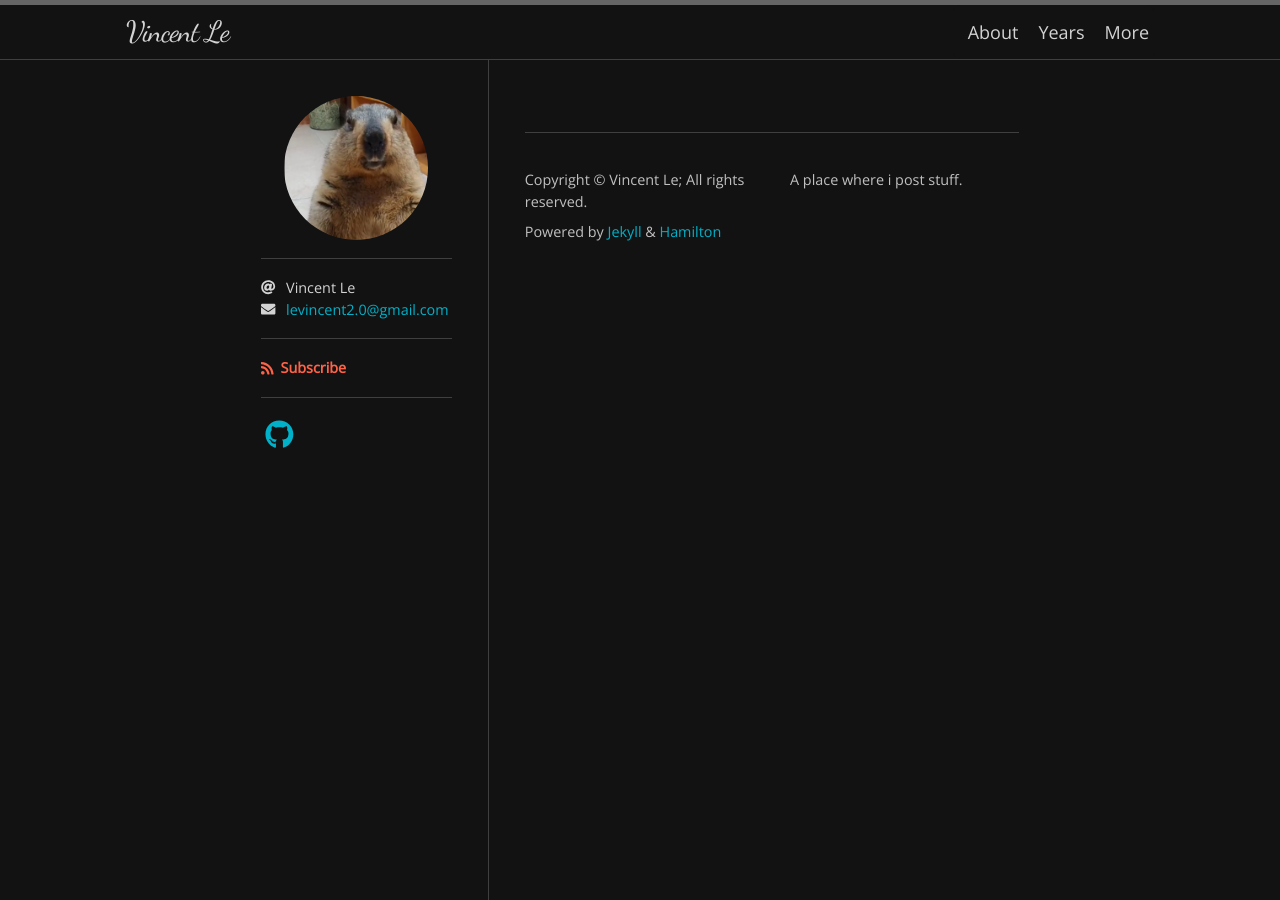
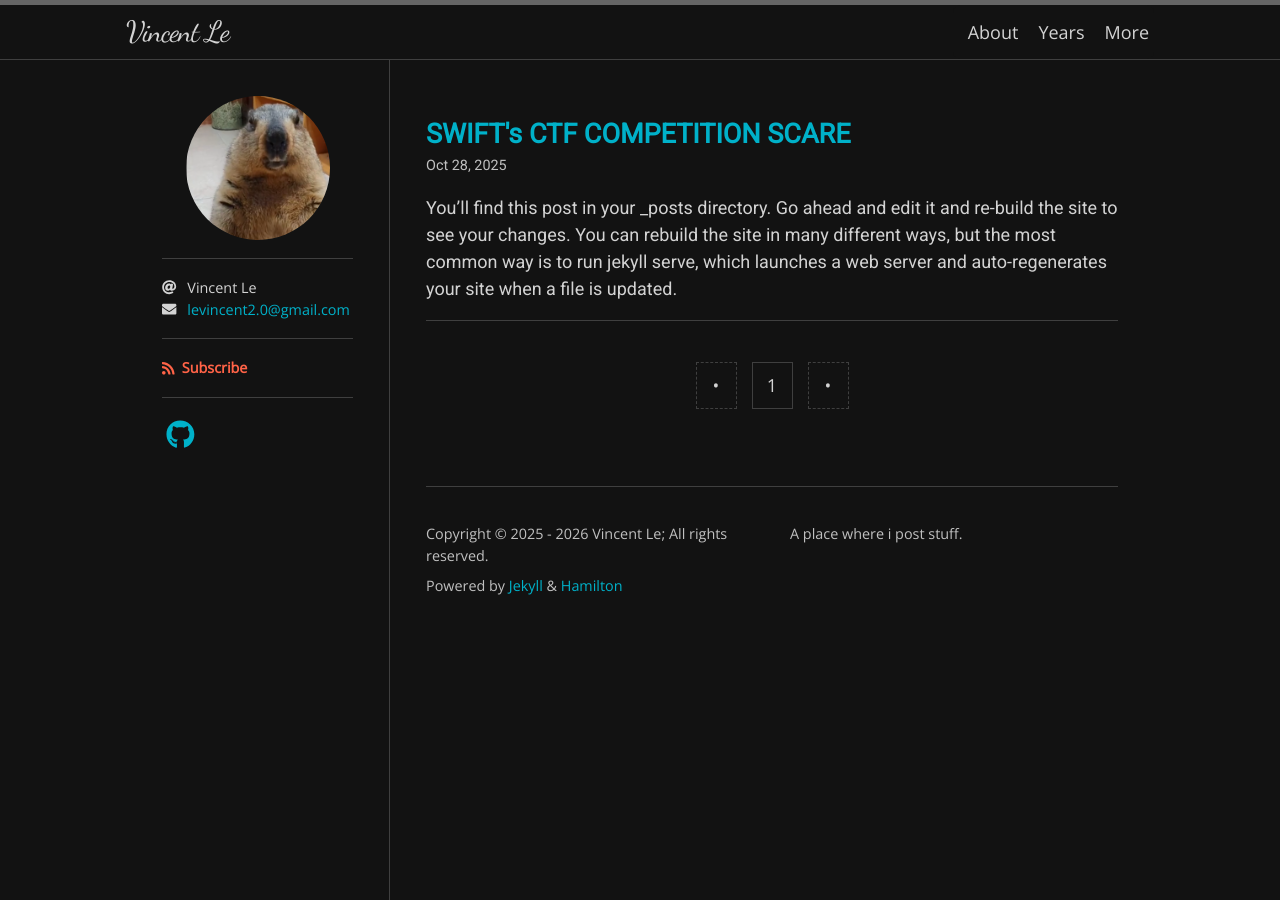
Before and after one commit to vincent-leGIT/vincent-leGIT.github.io, a Jekyll site: the page built from index.html, in a window 1280 px wide. Built offline with Jekyll 4.4.1, drawn with Linux system fonts in a browser that asks for light colours; nearby versions of some CDN libraries; some web fonts are replaced; the list of posts is cut into pages by our own code.

Commit message:
date chnge

```diff
--- a/_posts/SCARE: SWIFT's CTF COMPETITION.md
+++ b/_posts/2025-10-28-SCARE: SWIFT's CTF COMPETITION.md
@@ -1,5 +1,6 @@
 ---
 layout: post
+title: SWIFT's CTF COMPETITION SCARE
 ---
 You’ll find this post in your `_posts` directory. Go ahead and edit it and re-build the site to see your changes. You can rebuild the site in many different ways, but the most common way is to run `jekyll serve`, which launches a web server and auto-regenerates your site when a file is updated.
 
```
